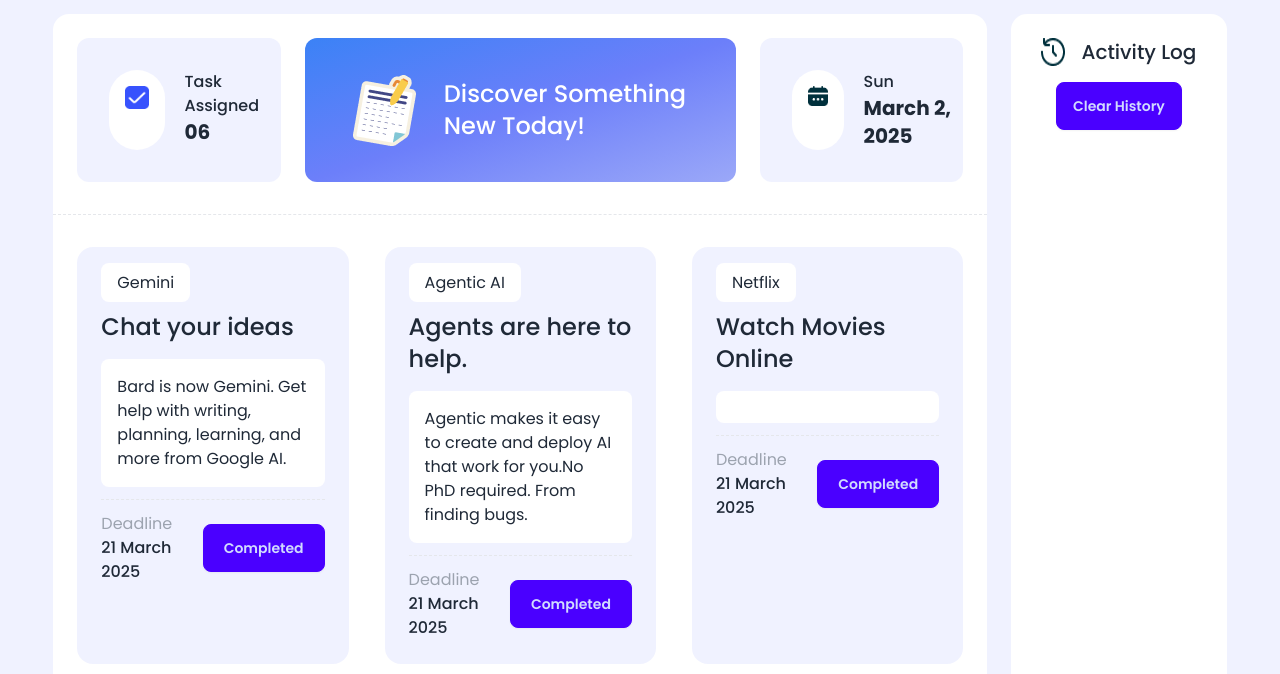
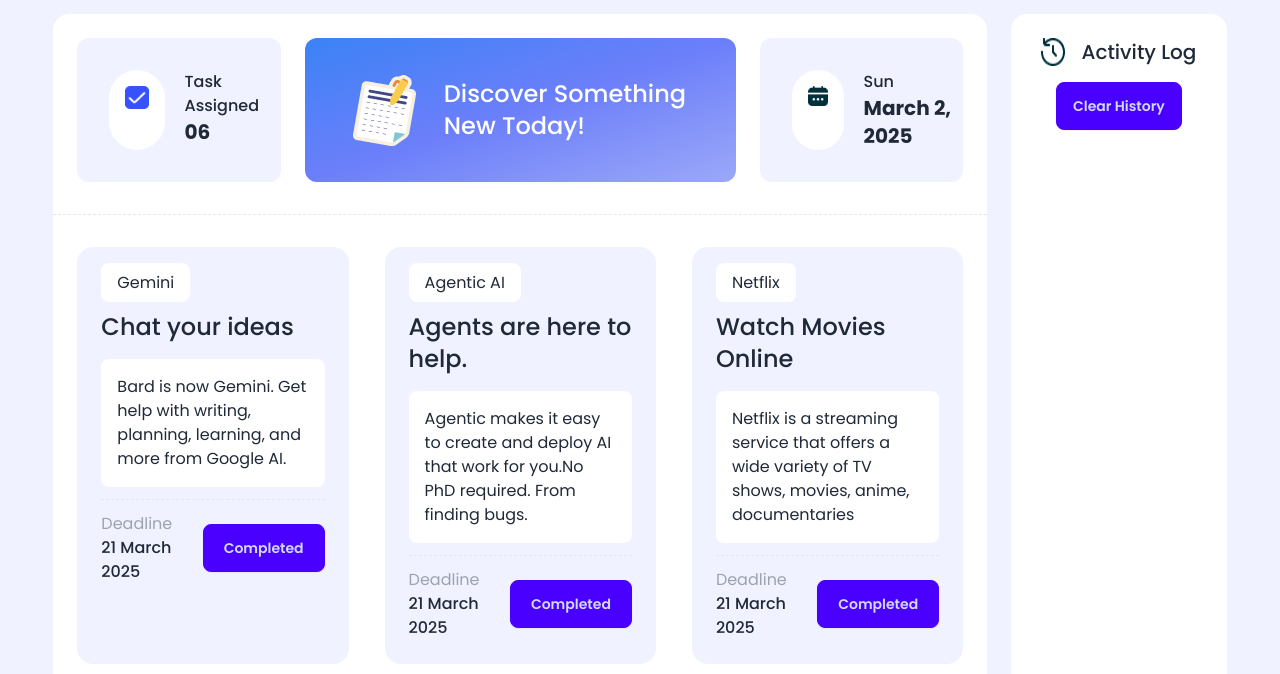
Before and after one commit to MeNafi/DeVBoard, a plain HTML site: page index.html in a window 1280 px wide. Shown: the part 126-800 px from the top of the page. Drawn offline with nearby package versions, Linux system fonts and the light colour scheme.

Commit message:
with all type functionality

```diff
--- a/index.html
+++ b/index.html
@@ -139,7 +139,7 @@
                 <div class="cards bg-[#3751fd13] p-6 rounded-2xl">
                     <span class="bg-white px-4 py-2 rounded-lg">Netflix</span>
                     <h3 class="text-2xl font-medium mt-4 title">Watch Movies Online</h3>
-                    <p class="bg-white mt-4 p-4 rounded-lg"></p>
+                    <p class="bg-white mt-4 p-4 rounded-lg">Netflix is a streaming service that offers a wide variety of TV shows, movies, anime, documentaries</p>
 
                     <hr class="border-dashed mt-3 mb-3">
 
```
